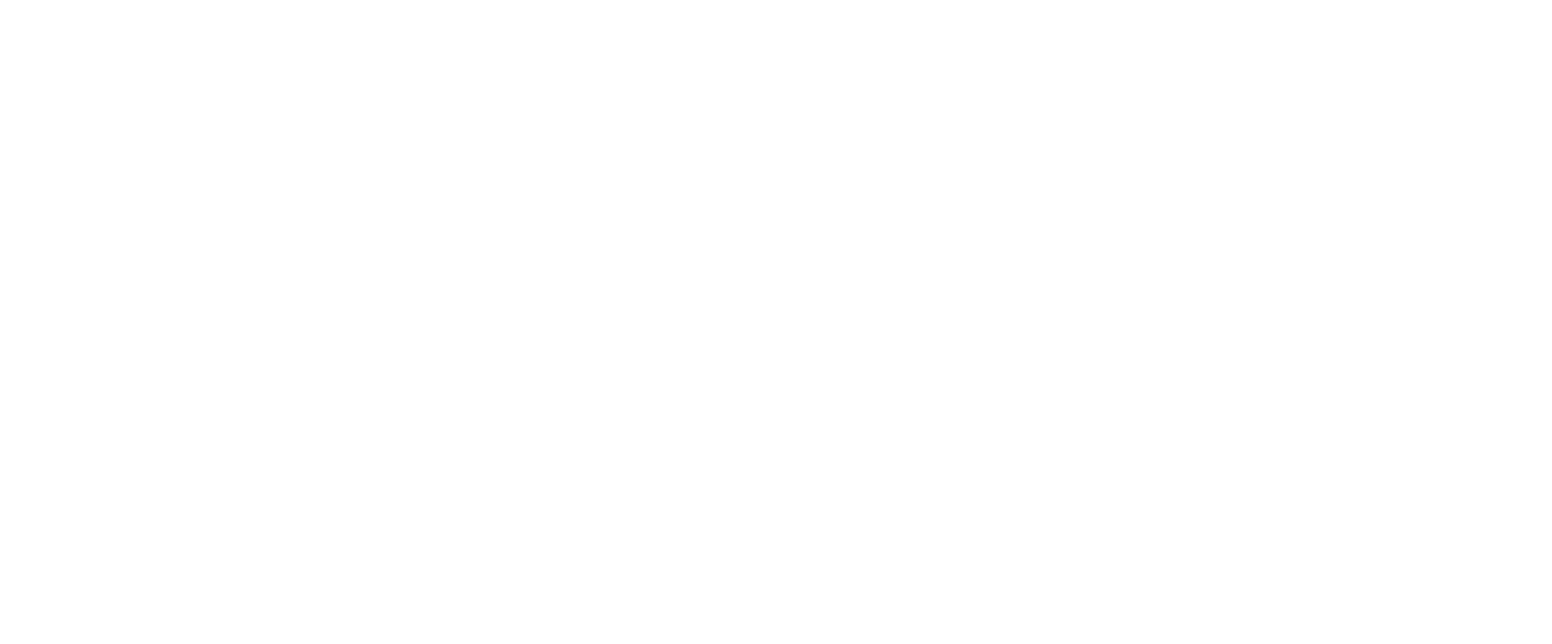
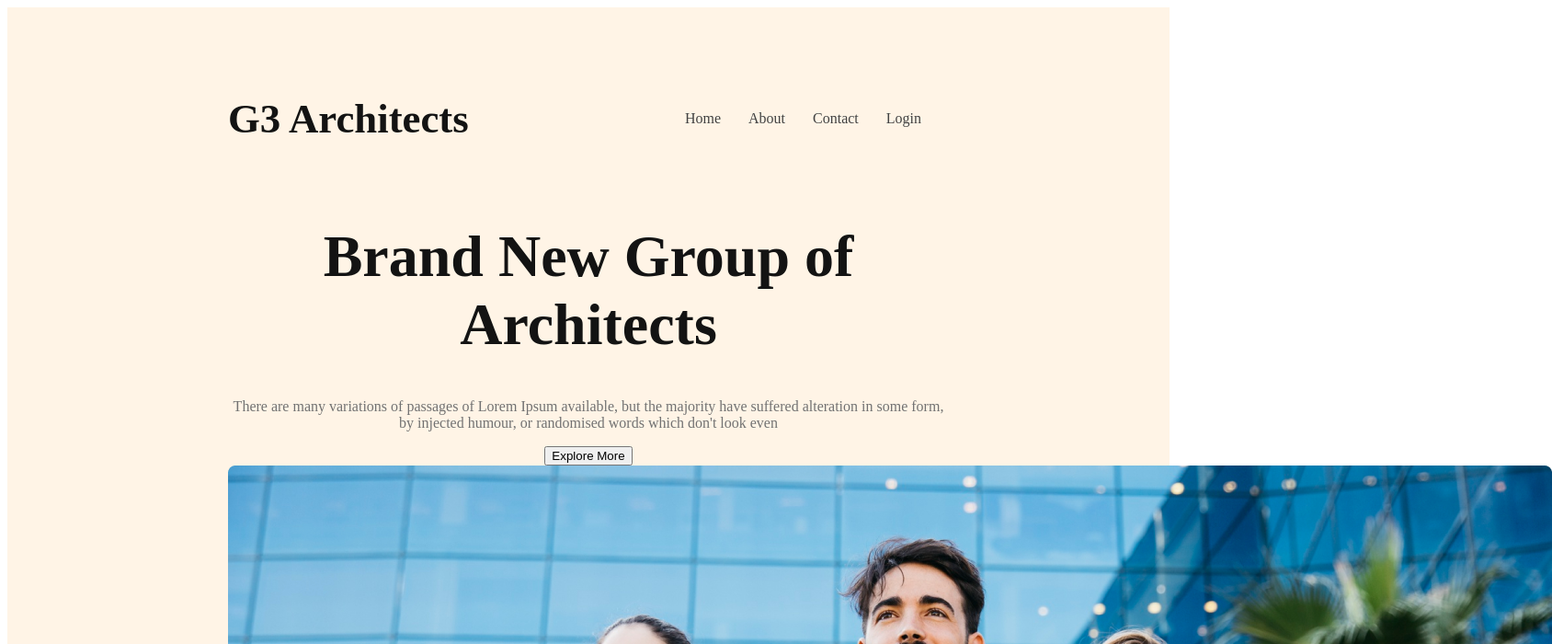
Before and after one commit to afrozaWD/g3-architects-webside, a plain HTML site: page index.html in a window 1280 px wide. Shown: the top 700 px of the page at 92% size, 1688 px wide, since content can reach past the window. Drawn offline with Linux system fonts and the light colour scheme.

Commit message:
banner content added

```diff
--- a/index.html
+++ b/index.html
@@ -7,6 +7,37 @@
     <link rel="stylesheet" href="styles/architect.css">
 </head>
 <body>
+    <header>
+        <nav>
+            <h3 class="nav-title">G3 Architects</h3>
+            <ul>
+                <li><a href="">Home</a></li>
+                <li><a href="">About</a></li>
+                <li><a href="">Contact</a></li>
+                <li><a href="">Login</a></li>
+
+
+            </ul>
+        </nav>
+        <div class="banner">
+           <div class="banner-content">
+             <h1 class="banner-title">Brand New Group of Architects</h1>
+
+           <p class="banner-description">There are many variations of passages of Lorem Ipsum available, but the majority have suffered alteration in some form, by injected humour, or randomised words which don't look even</p>
+           <button class="btn-primary">Explore More</button>
+        </div>
+
+        <img src="images/banner.png" alt="">
+        </div>
+    </header>
+    <main>
+
+
+    </main>
+    <footer>
+
+
+    </footer>
 
 </body>
 </html>
--- a/styles/architect.css
+++ b/styles/architect.css
@@ -0,0 +1,47 @@
+.btn-primary{
+
+}
+
+/*header styles*/
+header{
+    background: rgba(255, 144, 14, 0.10);
+    padding: 50px 240px;
+}
+nav{
+    display: flex;
+    justify-content: space-between;
+    align-items: center;
+}
+.nav-title{
+    font-size: 2.8rem;
+    font-weight: 700;
+    color: #131313;
+
+}
+nav > ul{
+    display: flex;
+}
+nav li{
+    list-style: none;
+    margin-right: 30px;
+    font-weight: 500;
+    font-size: 1rem;
+}
+nav li a{
+    text-decoration: none;
+    color:  #424242;
+}
+/* banner styles */
+.banner-content{
+    max-width: 800px;
+    text-align: center;
+    margin: 0 auto;
+}
+.banner-title{
+    font-size: 4rem;
+    font-weight: 700;
+    color: #131313;
+}
+.banner-description{
+    color: #727272;
+}
```
